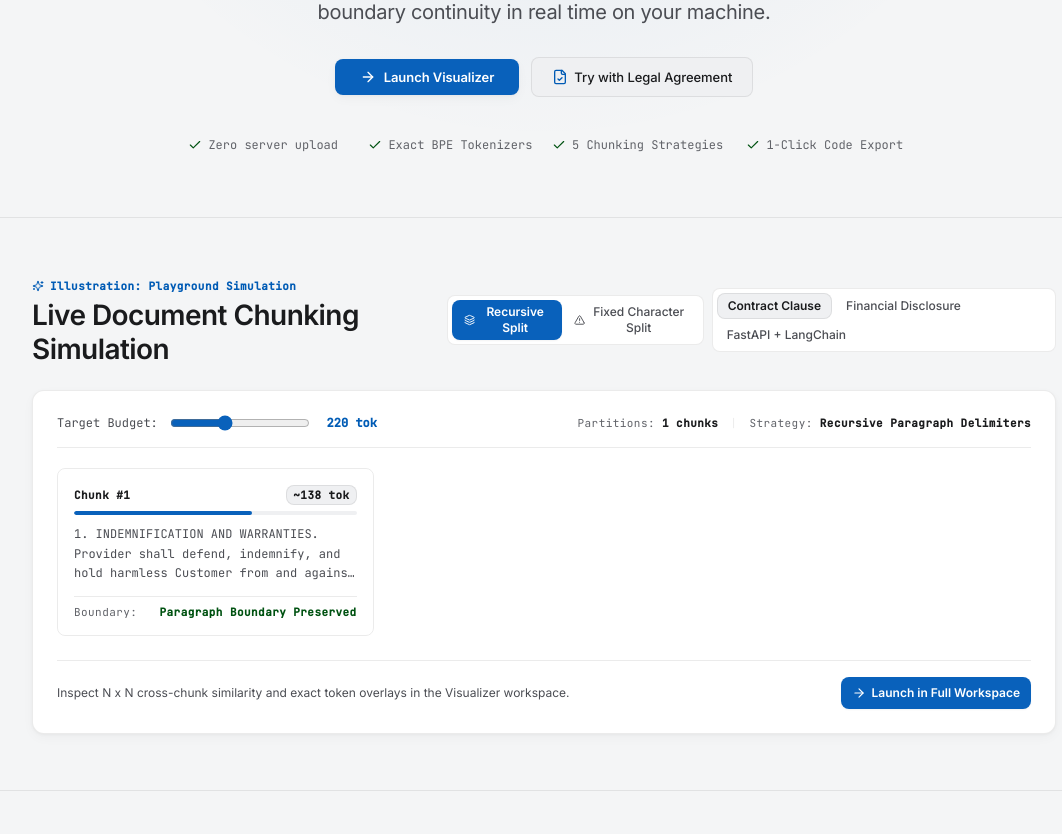
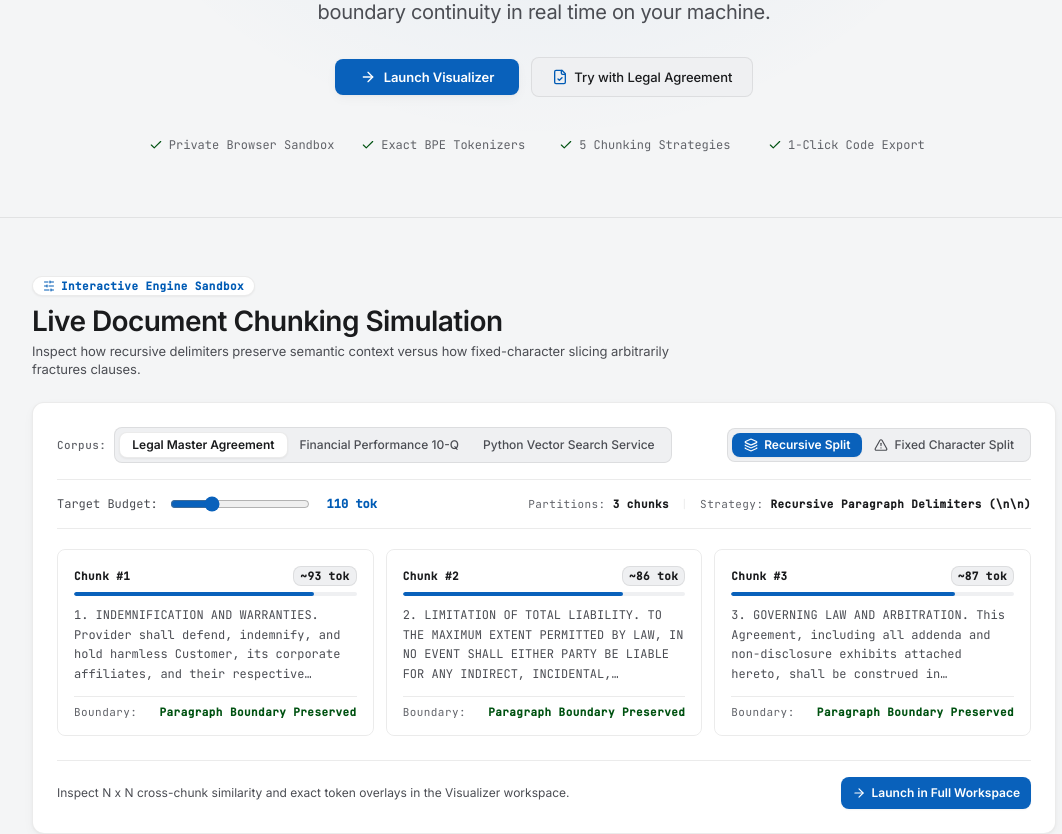
Before and after one commit to Dhanesh10war/chunklens, a React (Vite) app: page / in a window 1280 px wide. Shown: the part 440-1274 px from the top of the page, without its empty margins (96-1158 px from the left). Built offline with nearby package versions, Linux system fonts and the light colour scheme.

Commit message:
fix(ui): eliminate menu duplication, remove AI sparkles, and calibrate 3-column playground simulation

```diff
--- a/src/components/EmptyState.tsx
+++ b/src/components/EmptyState.tsx
@@ -3,7 +3,7 @@ import {
   Upload,
   ClipboardPaste,
   ArrowRight,
-  Sparkles,
+  SlidersHorizontal,
   Sliders,
   Check,
 } from 'lucide-react';
@@ -178,7 +178,7 @@ export const EmptyState: React.FC<EmptyStateProps> = ({
           <div className="flex items-center justify-between">
             <div className="space-y-0.5">
               <h3 className="text-xs font-semibold text-text-primary flex items-center gap-1.5">
-                <Sparkles className="h-3.5 w-3.5 text-accent" />
+                <SlidersHorizontal className="h-3.5 w-3.5 text-accent" />
                 <span>Production RAG Archetype Presets</span>
               </h3>
               <p className="text-2xs text-text-secondary">
--- a/src/components/Header.tsx
+++ b/src/components/Header.tsx
@@ -349,7 +349,7 @@ export const Header: React.FC<HeaderProps> = ({
 
           {/* Overflow Menu Trigger */}
           <div className="relative">
-            <Tooltip content="More actions" position="bottom">
+            <Tooltip content="More actions" position="bottom" disabled={isOverflowOpen}>
               <button
                 ref={overflowTriggerRef}
                 onClick={() => setIsOverflowOpen((prev) => !prev)}
@@ -545,7 +545,7 @@ export const Header: React.FC<HeaderProps> = ({
 
                 <div className="my-1 border-t border-separator" />
 
-                {/* User Manual & RAG Academy */}
+                {/* User Manual & RAG Academy (only in menu when hidden from desktop toolbar) */}
                 {onOpenLearningModal && (
                   <button
                     role="menuitem"
@@ -554,7 +554,7 @@ export const Header: React.FC<HeaderProps> = ({
                       closeMenuAndReturnFocus();
                     }}
                     onMouseEnter={onPrefetchLearningModal}
-                    className="w-full px-3 py-1.5 text-left text-xs text-text-secondary hover:text-text hover:bg-surface-2 flex items-center justify-between transition-colors focus:bg-surface-2 focus:outline-none"
+                    className="w-full px-3 py-1.5 text-left text-xs text-text-secondary hover:text-text hover:bg-surface-2 flex lg:hidden items-center justify-between transition-colors focus:bg-surface-2 focus:outline-none"
                   >
                     <span className="flex items-center space-x-2">
                       <BookOpen className="h-3.5 w-3.5 text-accent" />
--- a/src/components/landing/LandingFeatures.tsx
+++ b/src/components/landing/LandingFeatures.tsx
@@ -8,7 +8,6 @@ import {
   Activity,
   Code2,
   FileText,
-  Sparkles,
   Table,
 } from 'lucide-react';
 import { Button } from '../ui/Button';
@@ -192,7 +191,7 @@ export const LandingFeatures: React.FC<LandingFeaturesProps> = ({ onLaunchApp })
             {/* Right Column: Simulated Chunks Output */}
             <div className="lg:col-span-7 bg-surface-2/40 rounded-panel border border-separator p-4 sm:p-5 space-y-3">
               <div className="flex items-center justify-between text-2xs font-mono text-text-tertiary pb-2 border-b border-separator">
-                <span>Illustration: Sample Partitions</span>
+                <span>Sample Partitions</span>
                 <span>Structural Preview</span>
               </div>
 
@@ -204,7 +203,7 @@ export const LandingFeatures: React.FC<LandingFeaturesProps> = ({ onLaunchApp })
                   <div className="flex items-center justify-between mb-1.5 text-2xs font-mono">
                     <span className="font-semibold text-text">{chunk.title}</span>
                     <span className="px-1.5 py-0.5 rounded-control bg-surface-2 text-text-secondary border border-separator">
-                      Illustration
+                      Preview
                     </span>
                   </div>
                   <p dir="auto" className="text-xs text-text-secondary font-mono leading-relaxed line-clamp-2">
@@ -217,13 +216,13 @@ export const LandingFeatures: React.FC<LandingFeaturesProps> = ({ onLaunchApp })
         </div>
       </div>
 
-      {/* INTERACTIVE BPE TOKENIZER VARIANCE INSPECTOR (ILLUSTRATION) */}
+      {/* INTERACTIVE BPE TOKENIZER VARIANCE INSPECTOR */}
       <div className="mb-16 p-6 sm:p-8 rounded-card border border-separator bg-surface-1 shadow-subtle">
         <div className="flex flex-col sm:flex-row items-start sm:items-center justify-between gap-4 mb-6 pb-4 border-b border-separator">
           <div>
             <div className="inline-flex items-center space-x-1.5 text-2xs font-mono text-accent mb-1 font-semibold">
-              <Sparkles className="h-3 w-3" />
-              <span>Token Inspector (Illustration)</span>
+              <Cpu className="h-3 w-3" />
+              <span>Exact Token Encoding Analysis</span>
             </div>
             <h3 className="text-xl font-bold text-text">OpenAI BPE Tokenizer Variance</h3>
             <p className="text-xs text-text-secondary mt-1">
--- a/src/components/landing/LandingNavbar.tsx
+++ b/src/components/landing/LandingNavbar.tsx
@@ -62,11 +62,6 @@ export const LandingNavbar: React.FC<LandingNavbarProps> = ({
             </div>
             <span className="font-semibold text-sm tracking-tight text-text">ChunkLens</span>
           </button>
-
-          <div className="hidden lg:inline-flex items-center space-x-1.5 px-2 py-0.5 rounded-full bg-surface-2 border border-separator text-2xs font-mono text-text-tertiary">
-            <span className="h-1.5 w-1.5 rounded-full bg-status-success inline-block animate-pulse" />
-            <span>Zero Egress</span>
-          </div>
         </div>
 
         {/* Nav Links (Desktop) */}
--- a/src/components/landing/LandingOverview.tsx
+++ b/src/components/landing/LandingOverview.tsx
@@ -2,7 +2,7 @@ import React, { useState, useMemo } from 'react';
 import {
   ArrowRight,
   Check,
-  Sparkles,
+  SlidersHorizontal,
   DollarSign,
   SplitSquareVertical,
   ChevronDown,
@@ -33,51 +33,65 @@ const MINI_SAMPLES: Record<
     label: 'Legal Master Agreement',
     tag: 'Contract Clause',
     sampleId: 'legal-saas-agreement',
-    text: `1. INDEMNIFICATION AND WARRANTIES. Provider shall defend, indemnify, and hold harmless Customer from and against any third-party claims alleging that the Subscription Services infringe any valid patent or copyright.
+    text: `1. INDEMNIFICATION AND WARRANTIES. Provider shall defend, indemnify, and hold harmless Customer, its corporate affiliates, and their respective officers, directors, and employees from and against any third-party claims, proceedings, or demands alleging that the core Subscription Services infringe, misappropriate, or violate any valid patent, copyright, or trade secret.
 
-2. LIMITATION OF LIABILITY. IN NO EVENT SHALL EITHER PARTY BE LIABLE FOR ANY INDIRECT, INCIDENTAL, CONSEQUENTIAL, SPECIAL, OR PUNITIVE DAMAGES ARISING OUT OF THIS AGREEMENT.
+2. LIMITATION OF TOTAL LIABILITY. TO THE MAXIMUM EXTENT PERMITTED BY LAW, IN NO EVENT SHALL EITHER PARTY BE LIABLE FOR ANY INDIRECT, INCIDENTAL, CONSEQUENTIAL, SPECIAL, PUNITIVE, OR EXEMPLARY DAMAGES, INCLUDING LOSS OF PROFITS, REVENUE, OR DATA, ARISING OUT OF OR IN CONNECTION WITH THIS ENTERPRISE AGREEMENT, REGARDLESS OF THE CAUSE OF ACTION.
 
-3. GOVERNING LAW AND DISPUTE RESOLUTION. This Agreement shall be governed by the laws of the State of Delaware, without regard to conflict of laws principles.`,
+3. GOVERNING LAW AND ARBITRATION. This Agreement, including all addenda and non-disclosure exhibits attached hereto, shall be construed in accordance with the substantive laws of the State of Delaware, USA, without giving effect to conflicts of laws provisions. Any unresolvable controversy shall be settled through binding commercial arbitration.`,
     blindSplits: [
-      `1. INDEMNIFICATION AND WARRANTIES. Provider shall defend, indemnify, and hold harmless Customer from and against any third-party claims alleging that the Subscription Services in`,
-      `fringe any valid patent or copyright.\n\n2. LIMITATION OF LIABILITY. IN NO EVENT SHALL EITHER PARTY BE LIABLE FOR ANY INDIRECT, INCIDENTAL, CONSEQUENTIAL, SPECIAL, OR PUNITIVE DAM`,
-      `AGES ARISING OUT OF THIS AGREEMENT.\n\n3. GOVERNING LAW AND DISPUTE RESOLUTION. This Agreement shall be governed by the laws of the State of Delaware, without regard to con`,
+      `1. INDEMNIFICATION AND WARRANTIES. Provider shall defend, indemnify, and hold harmless Customer, its corporate affiliates, and their respective officers, directors, and employees from and against any third-party claims, proceedings, or demands alleging that the core Subscription Services infringe, misappropriate, or violate any valid patent, copyright, or trade se`,
+      `cret.\n\n2. LIMITATION OF TOTAL LIABILITY. TO THE MAXIMUM EXTENT PERMITTED BY LAW, IN NO EVENT SHALL EITHER PARTY BE LIABLE FOR ANY INDIRECT, INCIDENTAL, CONSEQUENTIAL, SPECIAL, PUNITIVE, OR EXEMPLARY DAMAGES, INCLUDING LOSS OF PROFITS, REVENUE, OR DATA, ARISING OUT OF OR IN CONNECTION WITH THIS ENTERPRISE AGREEMENT, REGARDLESS OF THE CAUSE OF ACTION.\n\n3. GOVERNING`,
+      ` LAW AND ARBITRATION. This Agreement, including all addenda and non-disclosure exhibits attached hereto, shall be construed in accordance with the substantive laws of the State of Delaware, USA, without giving effect to conflicts of laws provisions. Any unresolvable controversy shall be settled through binding commercial arbitration.`,
     ],
   },
   financial: {
     label: 'Financial Performance 10-Q',
     tag: 'Financial Disclosure',
     sampleId: 'financial-10k-q3',
-    text: `Operating Income for Q3 reached $14.2M, representing an increase compared to $11.1M in Q3 of the prior fiscal year.
+    text: `Consolidated Revenue for the third quarter rose 18.4% year-over-year to $48.2 million, surpassing consensus guidance. Subscription annual recurring revenue (ARR) accounted for 84% of total turnover, reflecting robust enterprise retention and expansion across our mid-market accounts.
 
-Gross Margin expanded, driven by customer expansion and automated infrastructure efficiencies.
+Operating Margin expanded 240 basis points to 22.8%, driven by structural cloud infrastructure cost reductions and heightened developer productivity. Gross profit reached $37.1 million, compared to $30.8 million in the corresponding prior-year quarter.
 
-Free Cash Flow generated during the nine months ended September 30 was $38.6M, compared to $22.4M for the same period last year.`,
+Operating Cash Flow generated during the nine months ended September 30 reached $38.6 million, up from $22.4 million in the prior period. Free cash flow conversion remained strong at 28% of net income, supporting ongoing capital allocation and infrastructure investments.`,
     blindSplits: [
-      `Operating Income for Q3 reached $14.2M, representing an increase compared to $11.1M in Q3 of the prior fiscal year.\n\nGross Margin expanded, driven by customer expansion and automated infrastructure efficiencies.`,
-      `Free Cash Flow generated during the nine months ended September 30 was $38.6M, comp`,
-      `ared to $22.4M for the same period last year.`,
+      `Consolidated Revenue for the third quarter rose 18.4% year-over-year to $48.2 million, surpassing consensus guidance. Subscription annual recurring revenue (ARR) accounted for 84% of total turnover, reflecting robust enterprise retention and expansion across our mid-`,
+      `market accounts.\n\nOperating Margin expanded 240 basis points to 22.8%, driven by structural cloud infrastructure cost reductions and heightened developer productivity. Gross profit reached $37.1 million, compared to $30.8 million in the corresponding prior-year quarter.\n\nOperating Cash`,
+      ` Flow generated during the nine months ended September 30 reached $38.6 million, up from $22.4 million in the prior period. Free cash flow conversion remained strong at 28% of net income, supporting ongoing capital allocation and infrastructure investments.`,
     ],
   },
   code: {
     label: 'Python Vector Search Service',
     tag: 'FastAPI + LangChain',
     sampleId: 'python-backend-service',
-    text: `from fastapi import FastAPI, HTTPException
+    text: `from fastapi import FastAPI, HTTPException, Depends
 from langchain_chroma import Chroma
 from langchain_openai import OpenAIEmbeddings
+from pydantic import BaseModel, Field
 
-app = FastAPI(title="Vector Retrieval API")
-vector_store = Chroma(collection_name="docs", embedding_function=OpenAIEmbeddings())
+app = FastAPI(title="Vector Retrieval API", version="2.0.0")
+vector_store = Chroma(collection_name="enterprise_docs", embedding_function=OpenAIEmbeddings())
 
-@app.post("/query")
-async def retrieve_context(query: str, top_k: int = 4):
-    results = vector_store.similarity_search_with_score(query, k=top_k)
-    return [{"chunk": doc.page_content, "score": score} for doc, score in results]`,
+class SearchRequest(BaseModel):
+    query: str = Field(..., min_length=3, max_length=512)
+    top_k: int = Field(default=4, ge=1, le=20)
+    score_threshold: float = Field(default=0.75, ge=0.0, le=1.0)
+
+class SearchHit(BaseModel):
+    chunk_id: str
+    content: str
+    similarity_score: float
+
+@app.post("/v1/retrieve", response_model=list[SearchHit])
+async def search_corpus(payload: SearchRequest):
+    raw_hits = vector_store.similarity_search_with_score(payload.query, k=payload.top_k)
+    return [
+        SearchHit(chunk_id=doc.metadata.get("id", "unknown"), content=doc.page_content, similarity_score=score)
+        for doc, score in raw_hits if score >= payload.score_threshold
+    ]`,
     blindSplits: [
-      `from fastapi import FastAPI, HTTPException\nfrom langchain_chroma import Chroma\nfrom langchain_openai import OpenAIEmbeddings\n\napp = FastAPI(title="Vector Retrieval API")\nvector_store = Chroma(coll`,
-      `ection_name="docs", embedding_function=OpenAIEmbeddings())\n\n@app.post("/query")\nasync def retrieve_context(query: str, top_k: int = 4):\n    results = vector_store.similarity_search_with_score(query, k=top_k)\n    return [{"ch`,
-      `unk": doc.page_content, "score": score} for doc, score in results]`,
+      `from fastapi import FastAPI, HTTPException, Depends\nfrom langchain_chroma import Chroma\nfrom langchain_openai import OpenAIEmbeddings\nfrom pydantic import BaseModel, Field\n\napp = FastAPI(title="Vector Retrieval API", version="2.0.0")\nvector_store = Chroma(collection_name="enterprise_docs", embedding_function=OpenAIEmbeddings())\n\nclass SearchRequest(Base`,
+      `Model):\n    query: str = Field(..., min_length=3, max_length=512)\n    top_k: int = Field(default=4, ge=1, le=20)\n    score_threshold: float = Field(default=0.75, ge=0.0, le=1.0)\n\nclass SearchHit(BaseModel):\n    chunk_id: str\n    content: str\n    similarity_score: float\n\n@app.post("/v1/retrieve", response_model=list[SearchHit])\nasync def search_corpus(payload: SearchRequest):`,
+      `\n    raw_hits = vector_store.similarity_search_with_score(payload.query, k=payload.top_k)\n    return [\n        SearchHit(chunk_id=doc.metadata.get("id", "unknown"), content=doc.page_content, similarity_score=score)\n        for doc, score in raw_hits if score >= payload.score_threshold\n    ]`,
     ],
   },
 };
@@ -88,7 +102,7 @@ export const LandingOverview: React.FC<LandingOverviewProps> = ({
 }) => {
   // Interactive Mini-Chunker state
   const [selectedSampleKey, setSelectedSampleKey] = useState<string>('legal');
-  const [miniChunkSize, setMiniChunkSize] = useState<number>(220);
+  const [miniChunkSize, setMiniChunkSize] = useState<number>(110);
   const [splitterMode, setSplitterMode] = useState<'recursive' | 'blind'>('recursive');
   const [hoveredChunkIdx, setHoveredChunkIdx] = useState<number | null>(null);
 
@@ -196,11 +210,9 @@ export const LandingOverview: React.FC<LandingOverviewProps> = ({
       <section className="relative pt-12 sm:pt-20 pb-16 px-4 sm:px-6 overflow-hidden hero-glow">
         <div className="max-w-4xl mx-auto text-center flex flex-col items-center">
           {/* Security Trust Pill */}
-          <div className="inline-flex items-center space-x-2 px-3 py-1 rounded-full bg-surface-2 border border-separator text-xs font-mono mb-6 shadow-subtle select-none">
+          <div className="inline-flex items-center space-x-2 px-3.5 py-1 rounded-full bg-surface-2 border border-separator text-xs font-mono mb-6 shadow-subtle select-none">
             <span className="h-2 w-2 rounded-full bg-status-success inline-block animate-pulse" />
             <span className="font-medium text-text">100% Client-Side · Zero Network Egress</span>
-            <span className="text-separator hidden sm:inline">|</span>
-            <span className="text-2xs text-text-secondary font-mono hidden sm:inline">Zero Server Upload</span>
           </div>
 
           {/* Main Headline */}
@@ -241,7 +253,7 @@ export const LandingOverview: React.FC<LandingOverviewProps> = ({
           <div className="grid grid-cols-2 sm:grid-cols-4 gap-4 text-xs text-text-tertiary select-none font-mono">
             <div className="flex items-center justify-center space-x-1.5">
               <Check className="h-3.5 w-3.5 text-status-success-text" />
-              <span>Zero server upload</span>
+              <span>Private Browser Sandbox</span>
             </div>
             <div className="flex items-center justify-center space-x-1.5">
               <Check className="h-3.5 w-3.5 text-status-success-text" />
@@ -259,29 +271,55 @@ export const LandingOverview: React.FC<LandingOverviewProps> = ({
         </div>
       </section>
 
-      {/* 2. INTERACTIVE PLAYGROUND SIMULATION (ILLUSTRATION) */}
+      {/* 2. INTERACTIVE SPLITTER SANDBOX */}
       <section className="py-14 px-4 sm:px-6 bg-surface-2/40 border-y border-separator">
         <div className="max-w-5xl mx-auto">
-          {/* Header & Controls Cluster */}
-          <div className="flex flex-col lg:flex-row items-start lg:items-center justify-between gap-4 mb-6">
-            <div>
-              <div className="inline-flex items-center space-x-1.5 text-2xs font-mono text-accent mb-1 font-semibold">
-                <Sparkles className="h-3 w-3" />
-                <span>Illustration: Playground Simulation</span>
+          {/* Section Header */}
+          <div className="mb-6">
+            <div className="inline-flex items-center space-x-1.5 px-2.5 py-0.5 rounded-full bg-surface-1 border border-separator text-2xs font-mono text-accent mb-2 font-semibold shadow-subtle">
+              <SlidersHorizontal className="h-3 w-3" />
+              <span>Interactive Engine Sandbox</span>
+            </div>
+            <h2 className="text-xl sm:text-2xl font-bold tracking-tight text-text">
+              Live Document Chunking Simulation
+            </h2>
+            <p className="text-xs sm:text-sm text-text-secondary mt-1 max-w-2xl">
+              Inspect how recursive delimiters preserve semantic context versus how fixed-character slicing arbitrarily fractures clauses.
+            </p>
+          </div>
+
+          {/* Interactive Playground Box */}
+          <div className="rounded-card border border-separator bg-surface-1 shadow-card p-4 sm:p-6">
+            {/* Top Toolbar: Corpus Presets Tabs + Strategy Switcher */}
+            <div className="flex flex-col lg:flex-row items-start lg:items-center justify-between gap-3 pb-4 mb-4 border-b border-separator">
+              <div className="flex items-center flex-wrap gap-2">
+                <span className="text-2xs font-mono font-medium text-text-tertiary">Corpus:</span>
+                <div className="flex items-center p-1 rounded-control bg-surface-2 border border-separator text-xs">
+                  {Object.entries(MINI_SAMPLES).map(([key, data]) => (
+                    <button
+                      key={key}
+                      type="button"
+                      onClick={() => setSelectedSampleKey(key)}
+                      className={cn(
+                        'px-2.5 sm:px-3 py-1 rounded-control font-medium transition-all active-press text-xs',
+                        selectedSampleKey === key
+                          ? 'bg-surface-1 text-text font-semibold shadow-subtle border border-separator/80'
+                          : 'text-text-secondary hover:text-text'
+                      )}
+                    >
+                      {data.label}
+                    </button>
+                  ))}
+                </div>
               </div>
-              <h2 className="text-xl sm:text-2xl font-bold tracking-tight text-text">
-                Live Document Chunking Simulation
-              </h2>
-            </div>
 
-            {/* Splitter Mode Comparison Switcher */}
-            <div className="flex items-center space-x-2 w-full lg:w-auto justify-between lg:justify-end">
-              <div className="flex items-center p-1 rounded-control bg-surface-1 border border-separator text-xs">
+              {/* Splitter Strategy Switcher */}
+              <div className="flex items-center p-1 rounded-control bg-surface-2 border border-separator text-xs self-stretch lg:self-auto justify-center">
                 <button
                   type="button"
                   onClick={() => setSplitterMode('recursive')}
                   className={cn(
-                    'px-3 py-1 rounded-control font-medium transition-all active-press flex items-center space-x-1.5',
+                    'px-3 py-1 rounded-control font-medium transition-all active-press flex items-center space-x-1.5 text-xs',
                     splitterMode === 'recursive'
                       ? 'bg-accent text-white shadow-subtle font-semibold'
                       : 'text-text-secondary hover:text-text'
@@ -294,7 +332,7 @@ export const LandingOverview: React.FC<LandingOverviewProps> = ({
                   type="button"
                   onClick={() => setSplitterMode('blind')}
                   className={cn(
-                    'px-3 py-1 rounded-control font-medium transition-all active-press flex items-center space-x-1.5',
+                    'px-3 py-1 rounded-control font-medium transition-all active-press flex items-center space-x-1.5 text-xs',
                     splitterMode === 'blind'
                       ? 'bg-status-warn-subtle text-status-warn-text border border-status-warn/30 font-semibold'
                       : 'text-text-secondary hover:text-text'
@@ -304,39 +342,17 @@ export const LandingOverview: React.FC<LandingOverviewProps> = ({
                   <span>Fixed Character Split</span>
                 </button>
               </div>
+            </div>
 
-              {/* Sample Selector Pills */}
-              <div className="flex flex-wrap items-center gap-1 bg-surface-1 p-1 rounded-control border border-separator text-xs">
-                {Object.entries(MINI_SAMPLES).map(([key, data]) => (
-                  <button
-                    key={key}
-                    type="button"
-                    onClick={() => setSelectedSampleKey(key)}
-                    className={cn(
-                      'px-2.5 py-1 rounded-control font-medium transition-all active-press',
-                      selectedSampleKey === key
-                        ? 'bg-surface-2 text-text font-semibold border border-separator'
-                        : 'text-text-secondary hover:text-text'
-                    )}
-                  >
-                    {data.tag}
-                  </button>
-                ))}
-              </div>
-            </div>
-          </div>
-
-          {/* Interactive Playground Box */}
-          <div className="rounded-card border border-separator bg-surface-1 shadow-card p-4 sm:p-6">
             {/* Control Bar: Chunk Size Slider + Mode Indicator */}
             <div className="pb-4 mb-5 border-b border-separator flex flex-col sm:flex-row items-start sm:items-center justify-between gap-4 text-xs font-mono">
               <div className="flex items-center space-x-3 w-full sm:w-80">
                 <span className="text-text-secondary shrink-0">Target Budget:</span>
                 <input
                   type="range"
-                  min="80"
-                  max="450"
-                  step="20"
+                  min="60"
+                  max="240"
+                  step="10"
                   value={miniChunkSize}
                   onChange={(e) => setMiniChunkSize(Number(e.target.value))}
                   className="w-full accent-accent cursor-pointer"
@@ -350,13 +366,13 @@ export const LandingOverview: React.FC<LandingOverviewProps> = ({
               {/* Status Pill */}
               <div className="flex items-center space-x-3 text-2xs">
                 <span className="text-text-tertiary">
-                  Partitions: <strong className="text-text font-semibold">{miniChunks.length} chunks</strong>
+                  Partitions: <strong className="text-text font-semibold">{miniChunks.length} {miniChunks.length === 1 ? 'chunk' : 'chunks'}</strong>
                 </span>
                 <span className="text-separator">|</span>
                 <span className="text-text-tertiary">
                   Strategy:{' '}
                   <strong className="text-text font-semibold">
-                    {splitterMode === 'recursive' ? 'Recursive Paragraph Delimiters' : 'Fixed Character Slicing'}
+                    {splitterMode === 'recursive' ? 'Recursive Paragraph Delimiters (\\n\\n)' : 'Uniform Character Slices'}
                   </strong>
                 </span>
               </div>
@@ -407,7 +423,7 @@ export const LandingOverview: React.FC<LandingOverviewProps> = ({
                         />
                       </div>
 
-                      <p dir="auto" className="text-xs text-text-secondary font-mono leading-relaxed line-clamp-3">
+                      <p dir="auto" className="text-xs text-text-secondary font-mono leading-relaxed line-clamp-4">
                         {chunk.text}
                       </p>
                     </div>
@@ -933,7 +949,7 @@ export const LandingOverview: React.FC<LandingOverviewProps> = ({
       <section className="py-20 px-4 sm:px-6">
         <div className="max-w-4xl mx-auto text-center">
           <div className="inline-flex items-center space-x-1.5 text-2xs font-mono text-accent mb-2 font-semibold">
-            <Sparkles className="h-3.5 w-3.5" />
+            <Layers className="h-3.5 w-3.5" />
             <span>Product Architecture</span>
           </div>
           <h2 className="text-2xl sm:text-3xl font-bold tracking-tight text-text mb-3">
```
